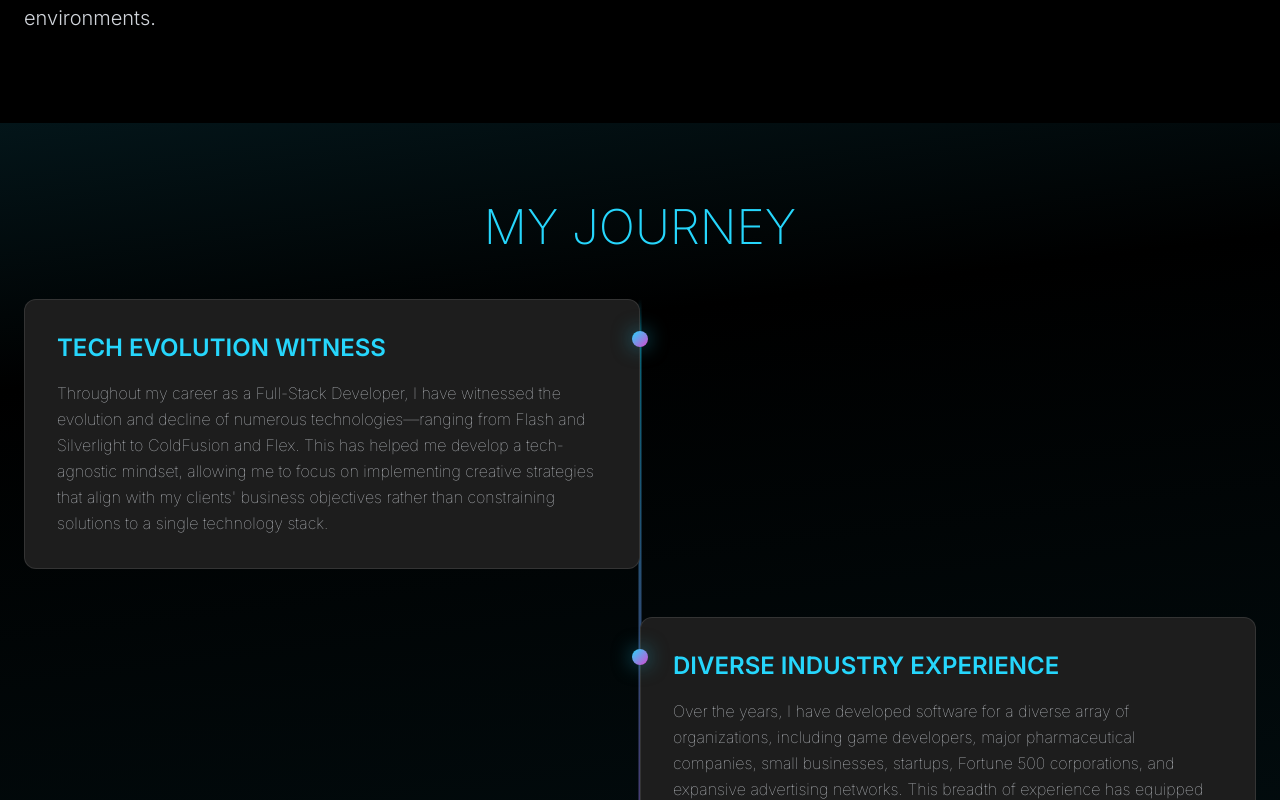
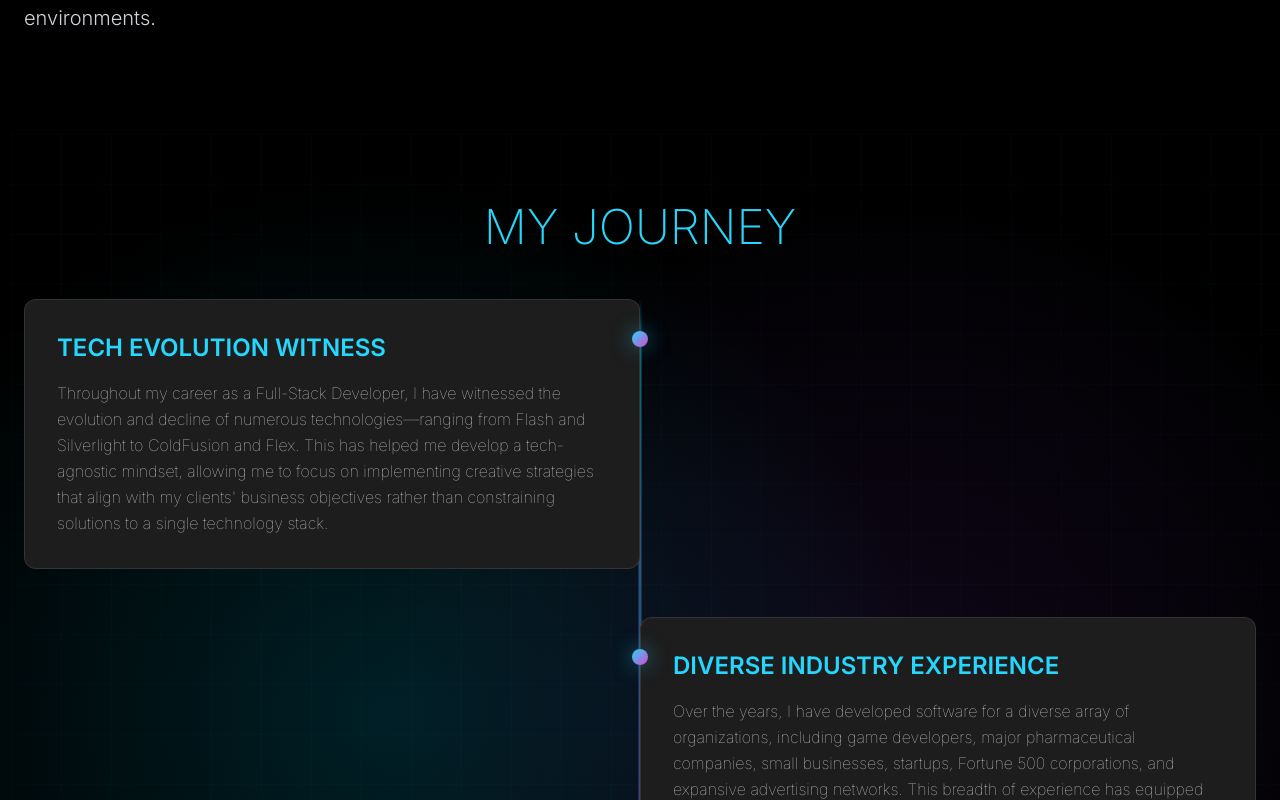
Before and after one commit to fmir86/fabianmiranda.com-decapcms-nextjs, a Next.js app: page /about in a window 1280 px wide. Shown: the part 480-1280 px from the top of the page. Built offline with nearby package versions, Linux system fonts and the light colour scheme.

Commit message:
about page

```diff
--- a/src/components/Header/Header.module.scss
+++ b/src/components/Header/Header.module.scss
@@ -1,6 +1,6 @@
 .main-header{
     @apply w-full h-[6rem] bg-darkgray-trans px-6;
-    @apply fixed z-10 top-0;
+    @apply fixed z-20 top-0;
     backdrop-filter: blur(15px);
 
 
--- a/src/pages/about.js
+++ b/src/pages/about.js
@@ -185,7 +185,7 @@ const About = () => {
             <div className={styles['location-content']}>
               <div className={styles['location-image']}>
                 <Image
-                  src="/images/about/costa-rica-tech.svg"
+                  src="/images/about/costarica-tech-hub.jpg"
                   alt="Costa Rica tech hub"
                   width={600}
                   height={400}
--- a/src/styles/About.module.scss
+++ b/src/styles/About.module.scss
@@ -88,10 +88,40 @@
 // Journey Section
 .journey-section {
     @apply py-10 sm:py-20 px-6;
-    background: linear-gradient(173deg, rgba(5, 30, 36, 0.7) 0%, rgb(0, 0, 0) 20%, rgba(5, 30, 36, 0.7) 100%);
+    @apply relative overflow-hidden;
+    background: rgb(0, 0, 0);
+
+    // Circuit Board Background
+    &::before {
+        content: '';
+        @apply absolute inset-0;
+        background-image:
+            linear-gradient(rgba(0, 212, 255, 0.03) 1px, transparent 1px),
+            linear-gradient(90deg, rgba(0, 212, 255, 0.03) 1px, transparent 1px);
+        background-size: 50px 50px;
+        animation: circuit-grid-move 30s linear infinite;
+        z-index: 1;
+    }
+
+    // Gradient Overlay
+    &::after {
+        content: '';
+        @apply absolute inset-0;
+        background: radial-gradient(circle at 30% 50%, rgba(0, 212, 255, 0.15) 0%, transparent 50%),
+                    radial-gradient(circle at 70% 50%, rgba(153, 69, 255, 0.1) 0%, transparent 50%);
+        z-index: 2;
+    }
+
+    // Circuit Animation
+    @keyframes circuit-grid-move {
+        0% { transform: translate(0, 0); }
+        100% { transform: translate(50px, 50px); }
+    }
 
     .container {
         @apply max-w-7xl mx-auto;
+        @apply relative;
+        z-index: 10;
 
         h2 {
             @apply text-center;
@@ -258,7 +288,7 @@
         overflow: visible; // Ensure glow effects can show
 
         .focus-content {
-            @apply flex flex-col lg:flex-row gap-12 items-center;
+            @apply flex flex-col md:flex-row gap-12 items-center;
 
             .focus-text {
                 @apply w-full lg:w-1/2;
```
Also changed, not shown: public/images/about/costa-rica-tech.svg (deleted), public/images/about/costarica-tech-hub.jpg (added).
